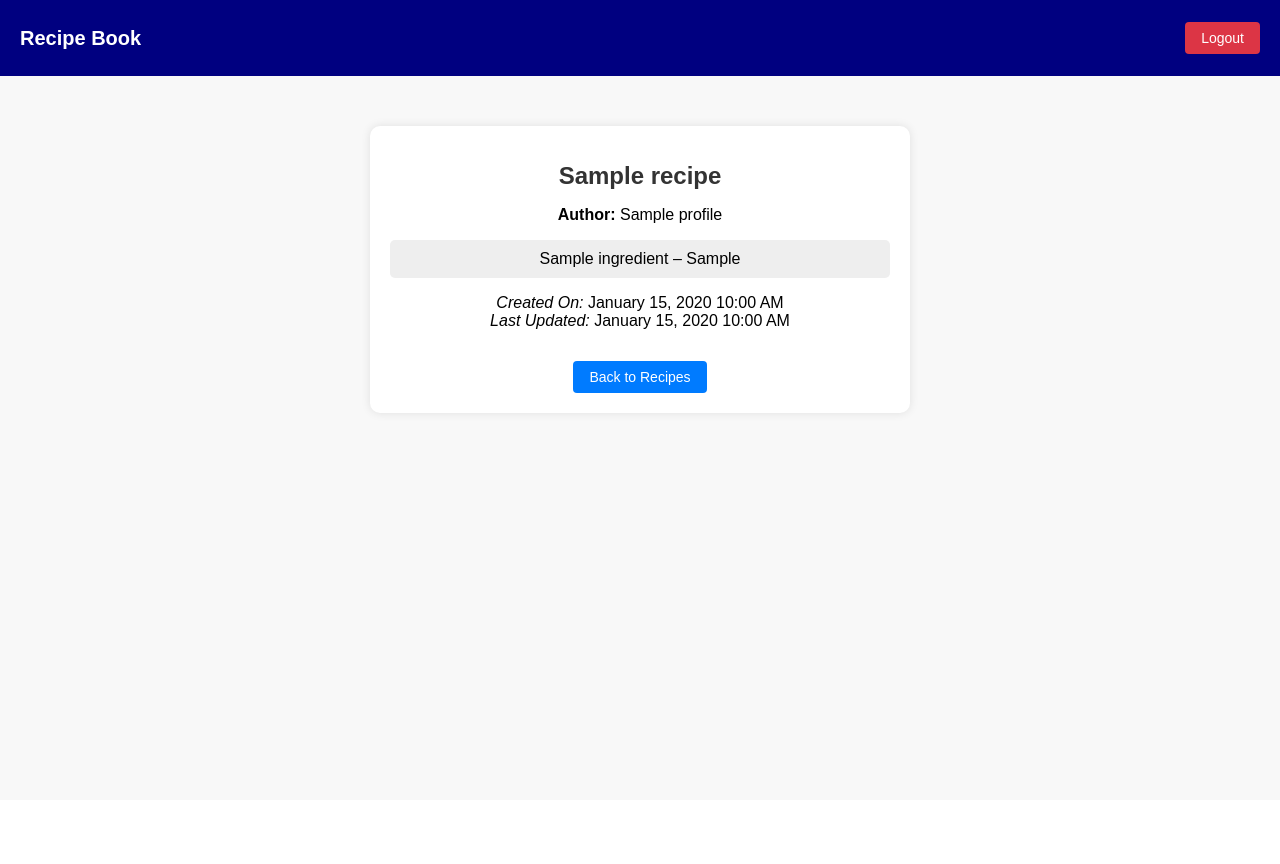
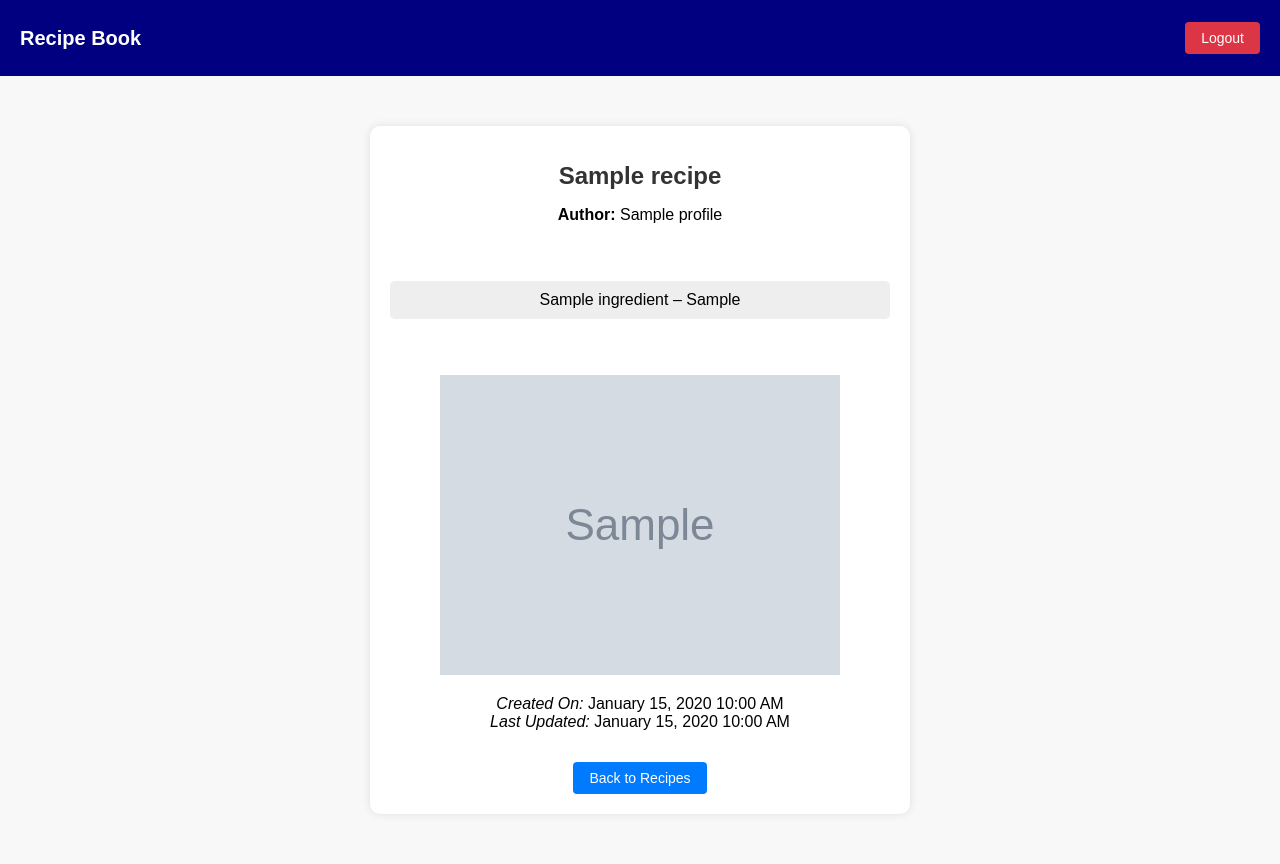
Before and after one commit to r1tsuuu/recipebook-biason-neilaldous, a Django app: page /recipe/1/ in a window 1280 px wide. Before the commit the page ends 416 px from the top, so only its background shows below. Run offline with Django 5.2, Linux system fonts and the light colour scheme; a user stored in the database is signed in; tables that the repository leaves empty hold one stand-in row (values such as "Sample post"); grey boxes marked "Sample" are stand-in pictures.

Commit message:
Modified the Recipe Detail page to show the images

```diff
--- a/recipebook/ledger/templates/recipe_detail.html
+++ b/recipebook/ledger/templates/recipe_detail.html
@@ -6,11 +6,23 @@
 <div class="recipe-detail">
     <p><strong>Author:</strong> {{ recipe.author.name }}</p>
 
+    <h2>Ingredients</h2>
     <ul class="ingredient-list">
         {% for ingredient in recipe.ingredients.all %}
             <li>{{ ingredient.ingredient.name }} – {{ ingredient.quantity }}</li>
+        {% empty %}
+            <li>No ingredients.</li>
         {% endfor %}
     </ul>
+
+    <h2>Images</h2>
+    {% if recipe.images.all %}
+        {% for image in recipe.images.all %}
+            <img src="{{ image.image.url }}" alt="{{ image.description }}">
+        {% endfor %}
+    {% else %}
+        <p>No images.</p>
+    {% endif %}
 
     <!-- This was automatically formatted by Django, I merely modified it to show the time as well. -->
 
```
